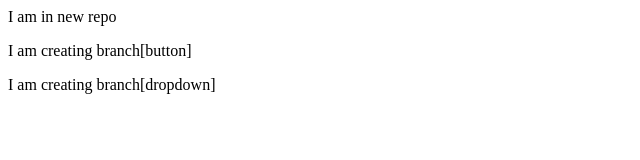
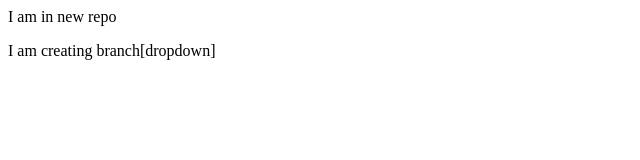
Before and after one commit to Sujata-Randhaye/NewFolder1, a plain HTML site: page index.html in a window 1280 px wide. Shown: the whole page, without its empty margins (0-640 px from the left). Drawn offline with Linux system fonts and the light colour scheme.

Commit message:
delete button

```diff
--- a/index.html
+++ b/index.html
@@ -2,7 +2,7 @@
     <head>
         <body>
             <p>I am in new repo</p>
-            <p>I am creating branch[button]</p>
+
             <p>I am creating branch[dropdown]</p>
         </body>
     </head>
```
